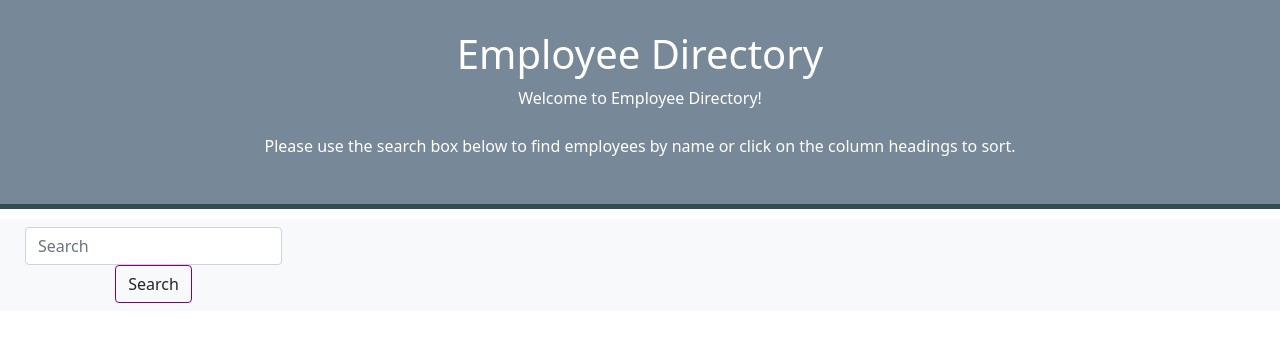
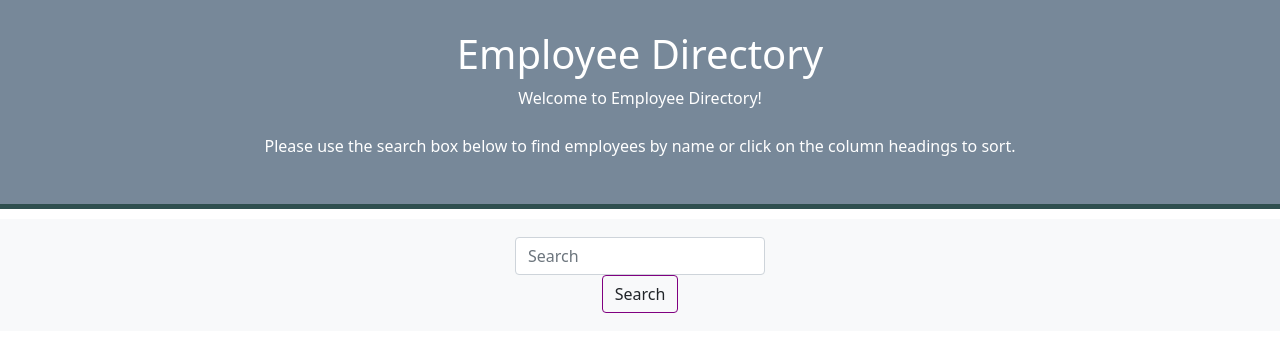
Before and after one commit to oliviaowen1/Employee_Directory, a React (Create React App) app: page / in a window 1280 px wide. Shown: the top 352 px of the page. Built offline with nearby package versions, Linux system fonts and the light colour scheme; no server answers.

Commit message:
Updated styling

```diff
--- a/src/components/Nav/style.css
+++ b/src/components/Nav/style.css
@@ -10,9 +10,12 @@
     align-items: flex-start;
 }
 
+
 .search-area {
-    display: flex;
-    flex-direction: column;
+    align-items: center;
     justify-content: center;
-    align-items: flex-start;
-}
+    margin: auto;
+    max-width: 250px;
+    padding-bottom: 10px;
+    padding-top: 10px;
+  }
```
